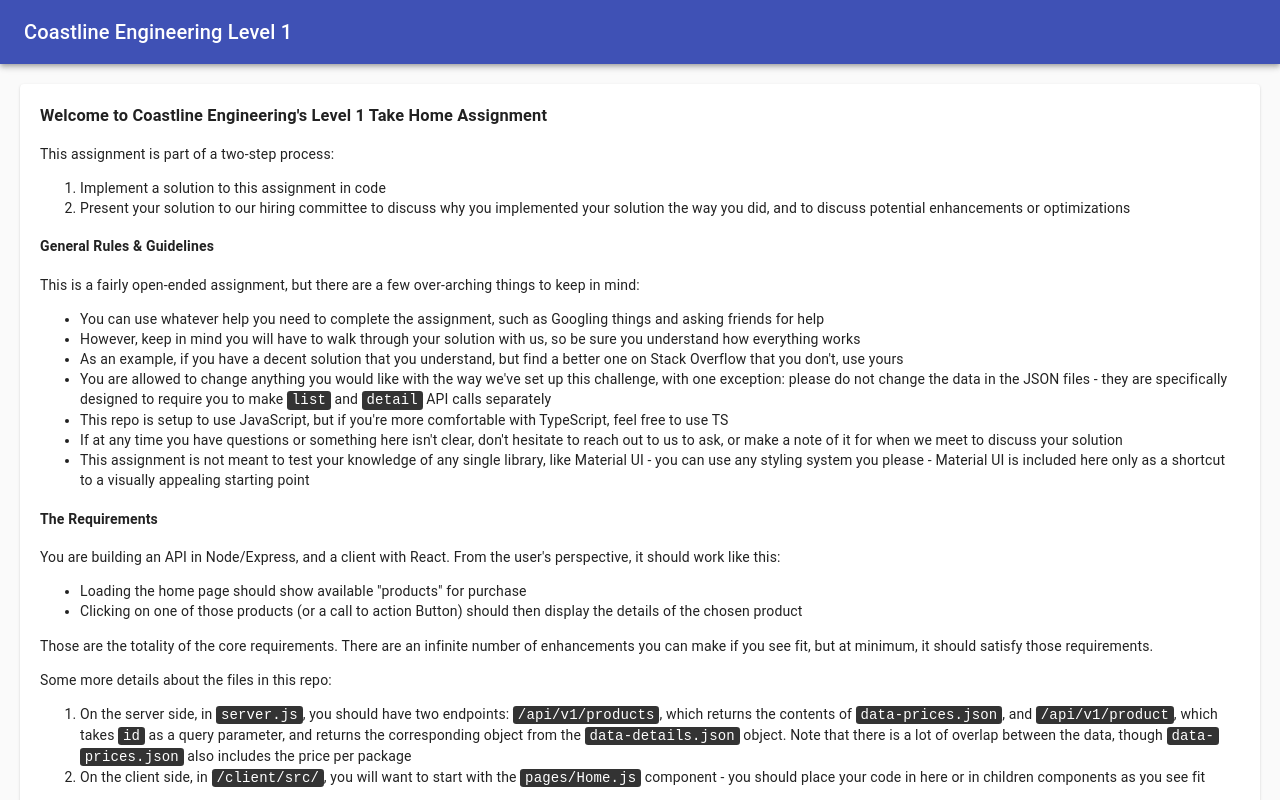
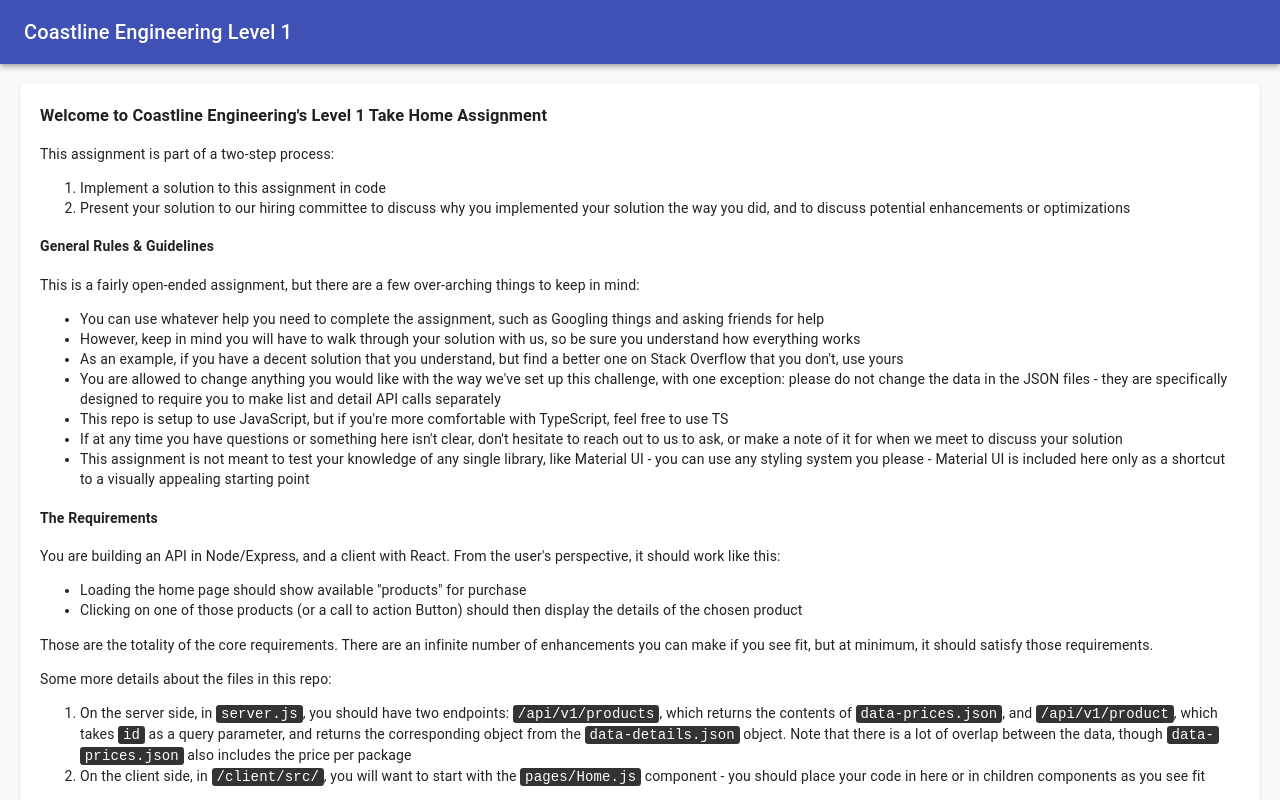
Before and after one commit to pohern/engineering-assignment-level-1, a React (Create React App) app in the folder client/: page / in a window 1280 px wide. Shown: the top 800 px of the page. Built offline with nearby package versions, Linux system fonts and the light colour scheme.

Commit message:
Copy edit.

```diff
--- a/client/src/components/Explainer.js
+++ b/client/src/components/Explainer.js
@@ -37,7 +37,7 @@
           You are allowed to change anything you would like with the way we've
           set up this challenge, with one exception: please do not change the
           data in the JSON files - they are specifically designed to require you
-          to make <code>list</code> and <code>detail</code> API calls separately
+          to make list and detail API calls separately
         </li>
         <li>
           This repo is setup to use JavaScript, but if you're more comfortable
```
